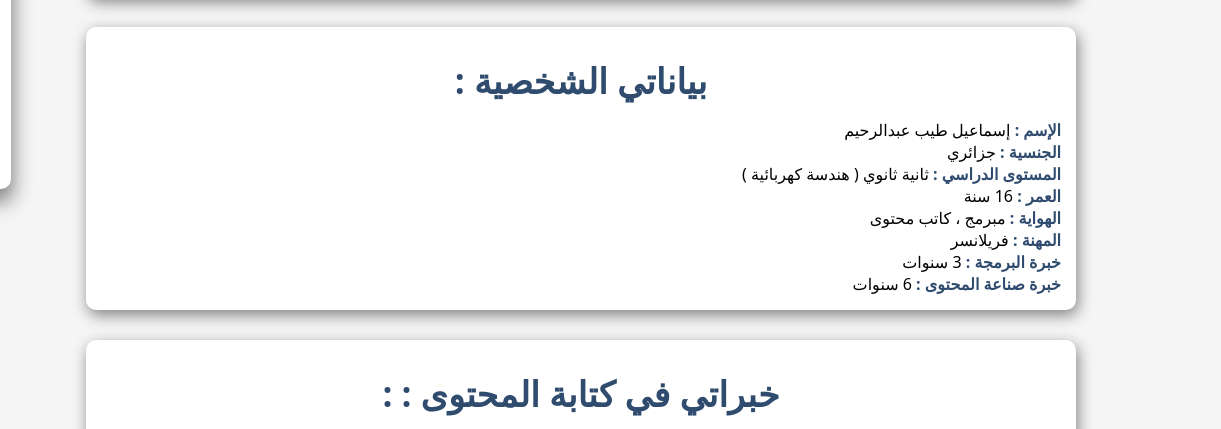
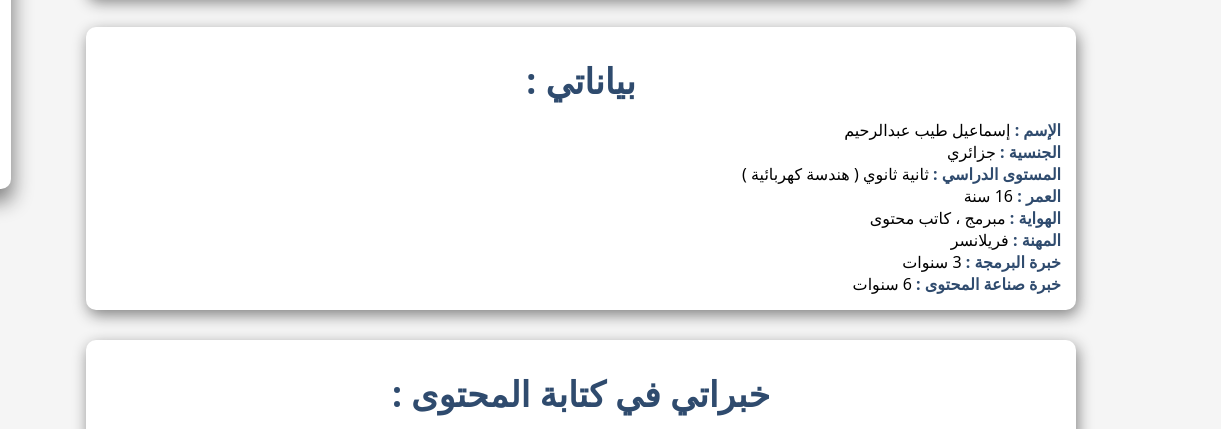
Before and after one commit to ita27rmp100/my_web_site.html, a plain HTML site: page index.html in a window 1280 px wide. Shown: the part 601-1030 px from the top of the page, 59-1280 px from the left. Drawn offline with Linux system fonts and the light colour scheme.

Commit message:
Update index.html

```diff
--- a/index.html
+++ b/index.html
@@ -21,7 +21,7 @@
                 </p>
             </div>
             <div class="infos iog">
-                <h2>بياناتي الشخصية :</h2>
+                <h2>بياناتي  :</h2>
                 <add-info title='الإسم'details='إسماعيل طيب عبدالرحيم'></add-info>
                 <add-info title='الجنسية'details='جزائري'></add-info>
                 <add-info title='المستوى الدراسي'details='ثانية ثانوي ( هندسة كهربائية )'></add-info>
@@ -32,7 +32,7 @@
                 <add-info title="خبرة صناعة المحتوى" details="6 سنوات"></add-info>
             </div>
             <div class="iog">
-                <h2>خبراتي في كتابة المحتوى : :</h2>
+                <h2>خبراتي في كتابة المحتوى :</h2>
                 <ul>
                     <li>
                         مؤسس <a href="https://twitter.com/programming_4">برمجيات ( أكبر حساب برمجي في المغرب العربي )</a> .
```
